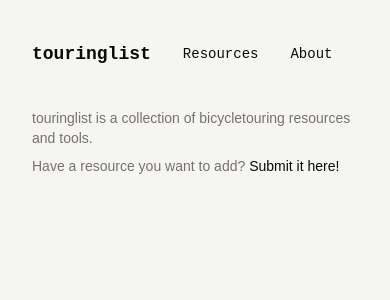
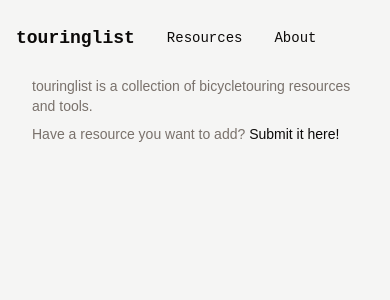
Before and after one commit to monobryn-industries/touringlist, a SvelteKit app: page /about in a window 390 px wide. Shown: the top 300 px of the page. Built offline with nearby package versions, Linux system fonts and the light colour scheme; a web font is replaced by a local one.

Commit message:
Improve mobile UI with reduced padding and wrapped location tags

```diff
--- a/src/lib/components/header.svelte
+++ b/src/lib/components/header.svelte
@@ -1,5 +1,5 @@
 <header>
-	<div class="container mx-auto flex items-center gap-8 px-8 py-10">
+	<div class="container mx-auto flex items-center gap-8 px-4 py-6 lg:px-8 lg:py-10">
 		<h1 class="font-display font-mono text-lg font-semibold">
 			<a href="/">touringlist</a>
 		</h1>
--- a/src/routes/+page.svelte
+++ b/src/routes/+page.svelte
@@ -85,7 +85,7 @@
 		</div>
 		<div class="flex grow-0 flex-col gap-2 p-4">
 			<a href={resource.url} target="_blank" class=" text-base font-normal">{resource.name}</a>
-			<div class="flex flex-row items-center gap-2">
+			<div class="flex flex-row flex-wrap items-center gap-2">
 				{#each resource.locations as location (location)}
 					<button
 						class="text-muted-foreground flex cursor-pointer items-center gap-1 text-xs"
@@ -134,7 +134,7 @@
 	</div>
 {/snippet}
 
-<main class="container mx-auto px-8 pb-10">
+<main class="container mx-auto px-4 pb-10 lg:px-8">
 	<Tabs.Root bind:value={tab}>
 		<div class="mb-4 flex flex-col gap-4 lg:flex-row lg:gap-4">
 			<Tabs.List class="flex flex-wrap gap-1">
```
